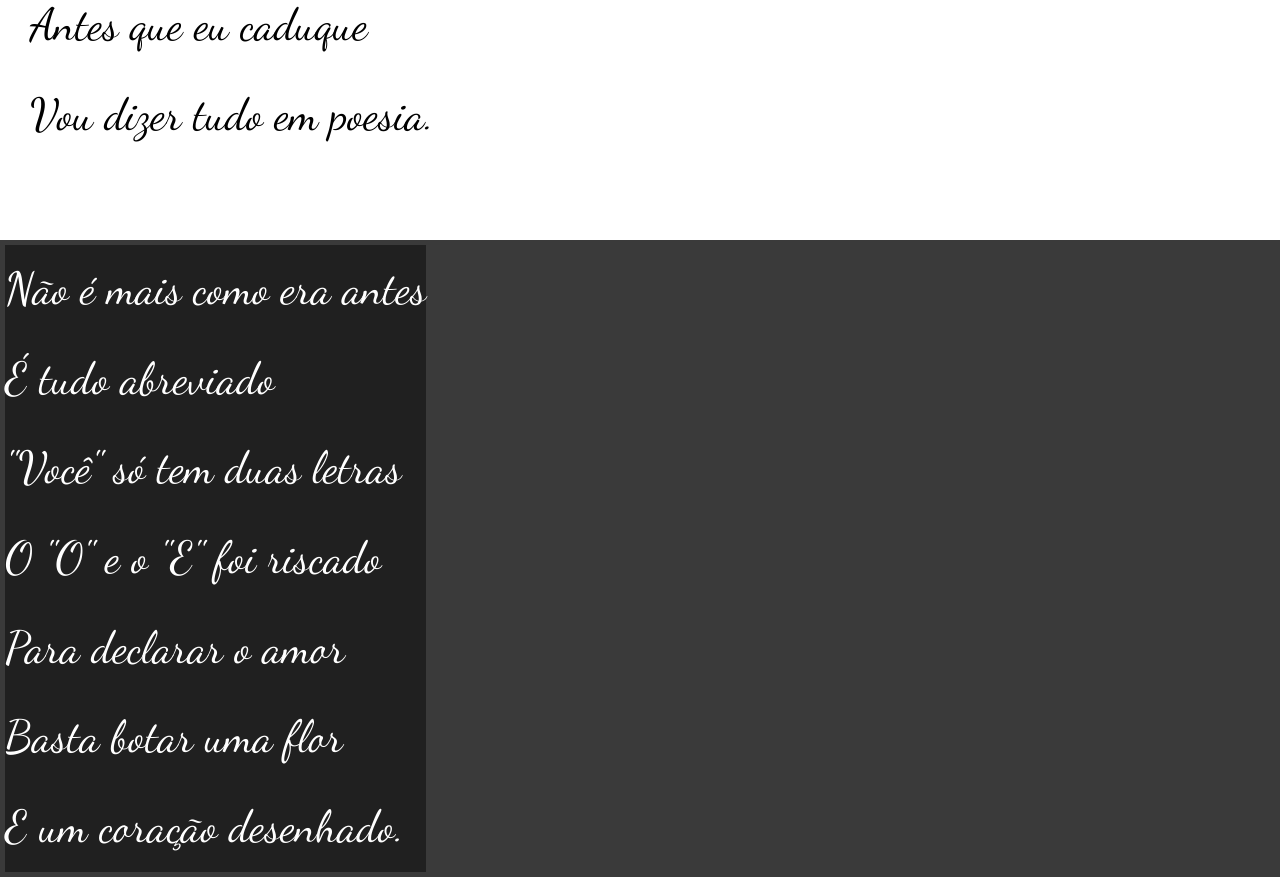
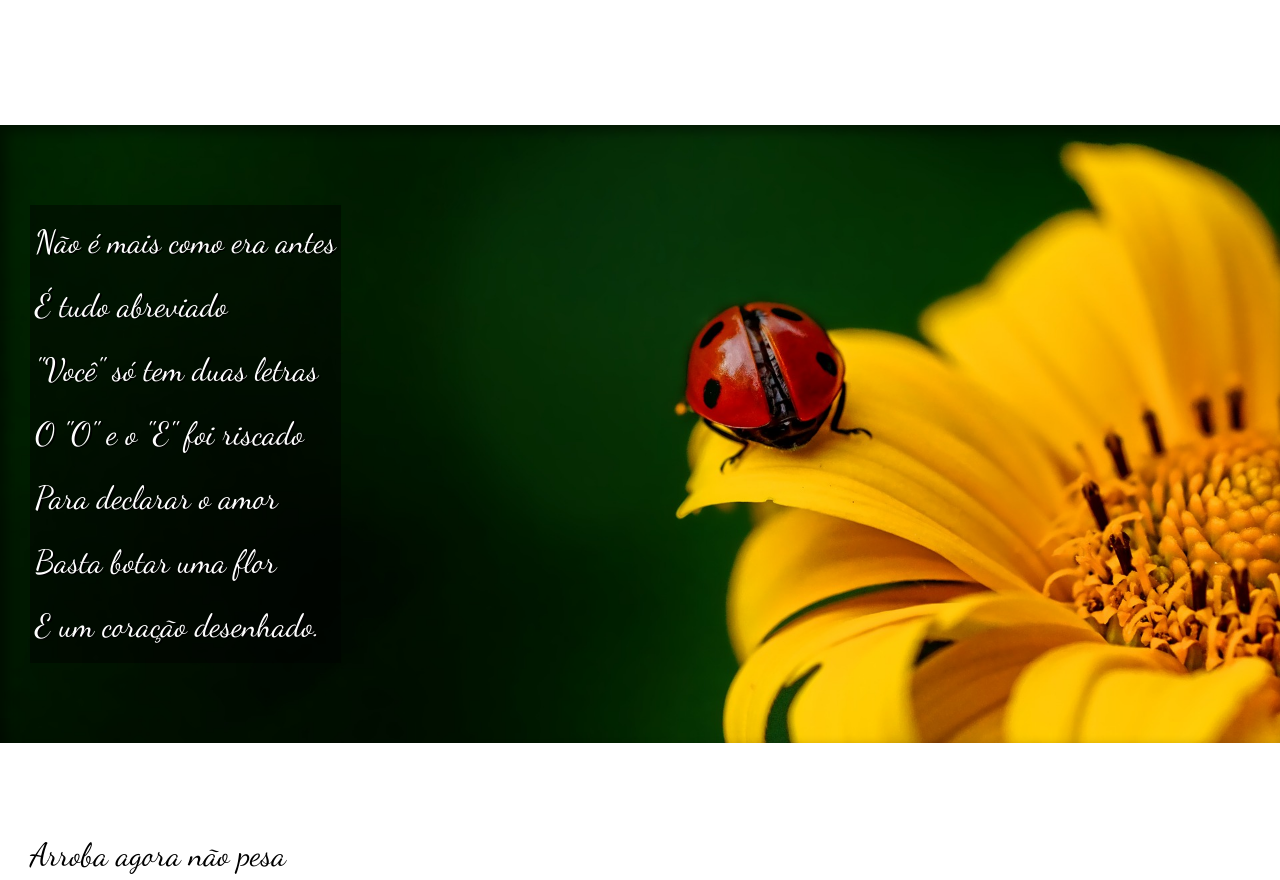
Before and after one commit to EWilderode/html-css, a plain HTML site: page desafios/des012/index.html in a window 1280 px wide. Shown: the part 700-1580 px from the top of the page. Drawn offline with Linux system fonts and the light colour scheme.

Commit message:
finalização des12

```diff
--- a/desafios/des012/index.html
+++ b/desafios/des012/index.html
@@ -29,7 +29,7 @@
     </section>
 
 
-    <section class="imagem">
+    <section class="imagem" id="img01">
         <p>
             Não é mais como era antes<br>
             É tudo abreviado<br>
@@ -63,7 +63,7 @@
         </p>
     </section>
 
-    <section class="imagem">
+    <section class="imagem" id="img02">
         <p>
             Tenho saudade das cartas<br>
             Escritas com a própria mão<br>
--- a/desafios/des012/style.css
+++ b/desafios/des012/style.css
@@ -54,7 +54,11 @@ section{
     line-height: 2em;
     padding-left: 30px;
     font-family: var(--fonte3);
-    font-size: 3.5vw;
+    font-size: 2.5vw;
+}
+
+section > p {
+    padding-bottom: 2em;
 }
 
 section.normal {
@@ -65,12 +69,25 @@ section.normal {
 section.imagem {
     background-color: rgb(58, 58, 58);
     color: white;
-    padding: 5px;
+    box-shadow: inset 6px 6px 13px 0px rgba(0, 0, 0, 0.466);
+    background-size: cover;
+    background-attachment: fixed;
+}
 
-}
 section.imagem > p{
     display: inline-block;
+    padding: 5px;
     background-color: rgba(0, 0, 0, 0.452);
+    text-shadow: 2px 1px 0px black;
+}
+
+section#img01 {
+    background-image: url(imagens/background001.jpg);
+    background-position: right center;
+}
+section#img02 {
+    background-image: url(imagens/background002.jpg);
+    background-position: right center;
 }
 
 footer{
```
